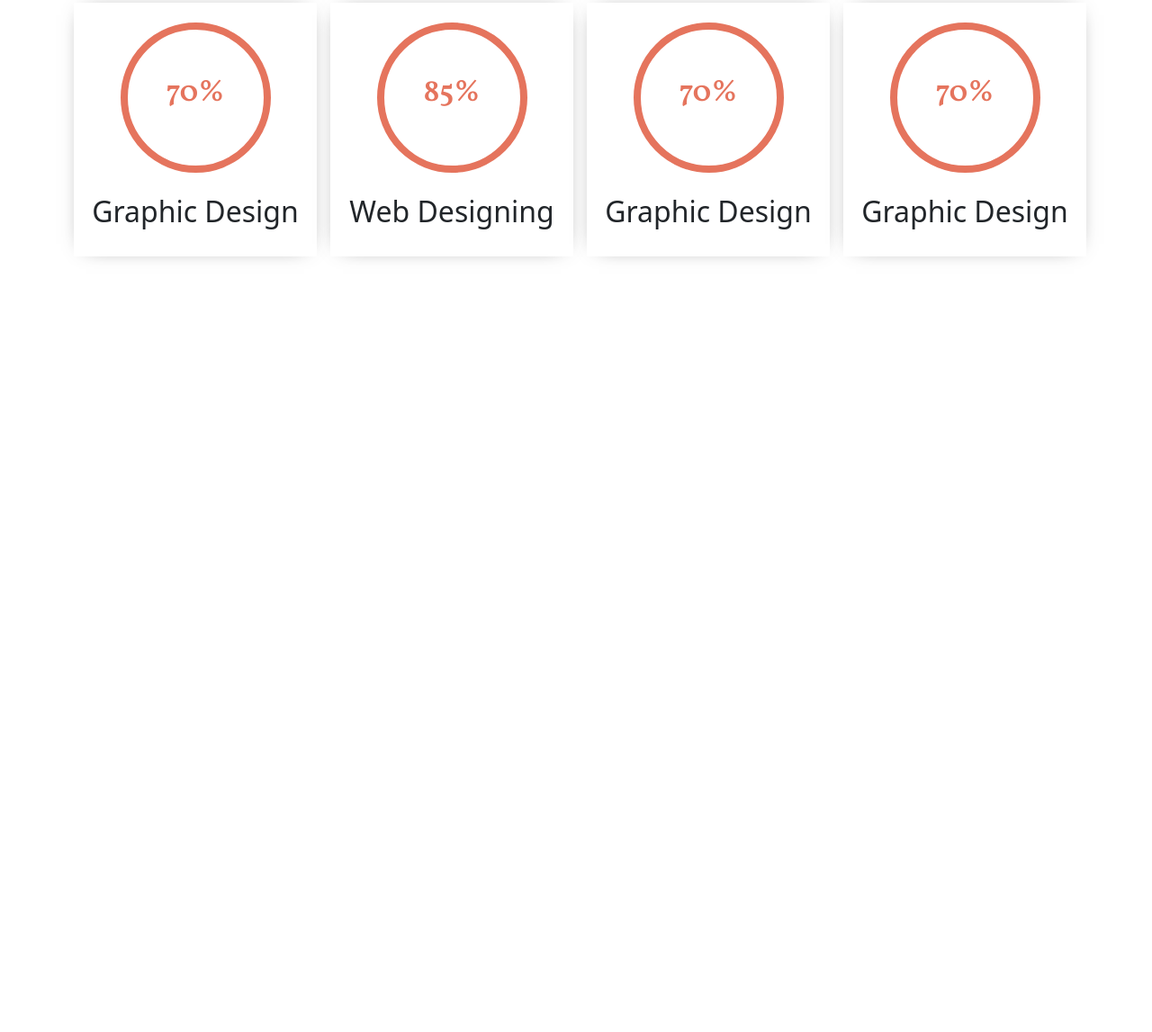
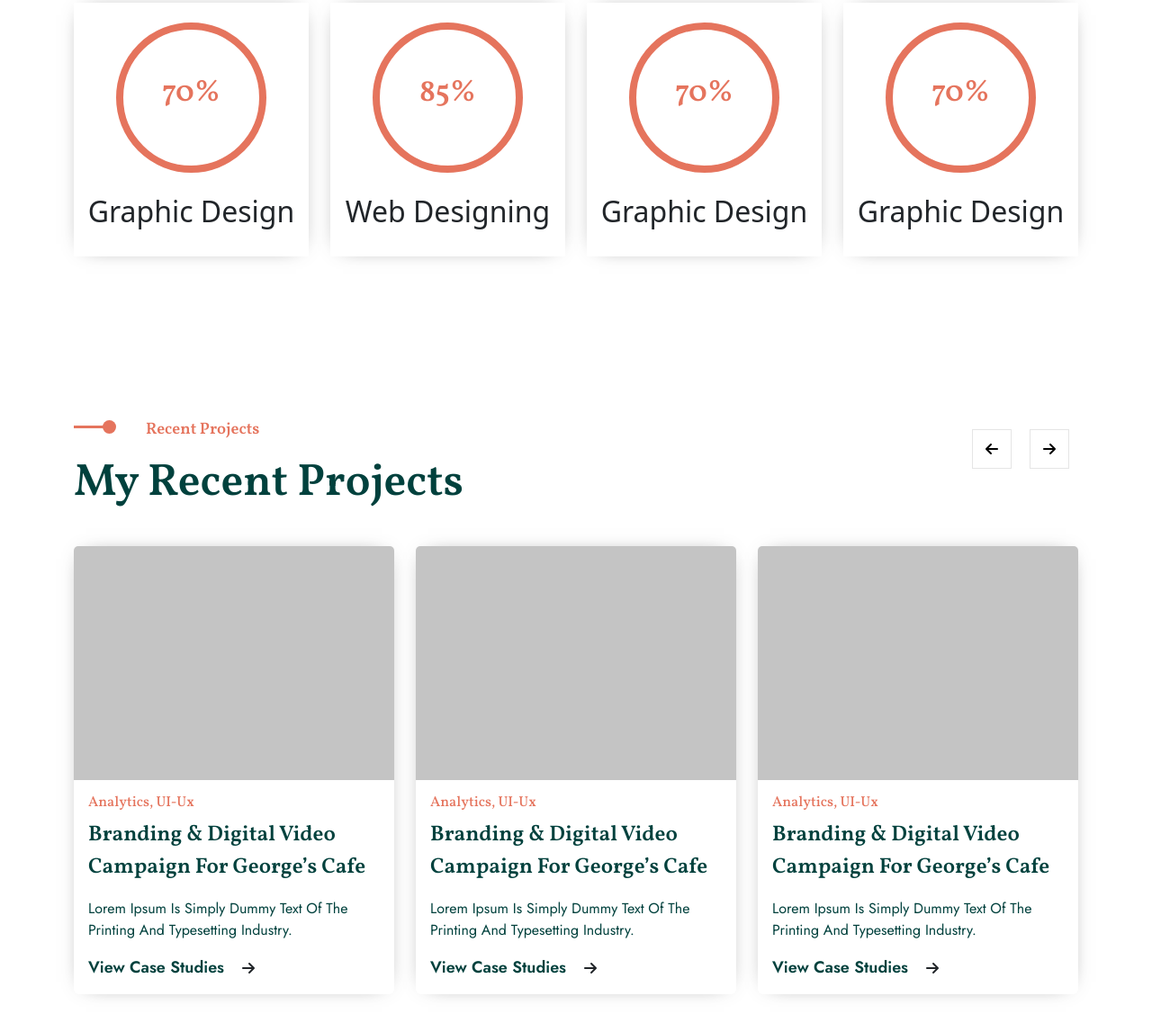
Before and after one commit to sajibkhandev/Safwan_2402, a plain HTML site: page index.html in a window 1280 px wide. Shown: the part 2464-3611 px from the top of the page at 90% size. Before the commit the page ends 2871 px from the top, so only its background shows below. Drawn offline with Linux system fonts and the light colour scheme.

Commit message:
project done

```diff
--- a/css/style.css
+++ b/css/style.css
@@ -77,6 +77,13 @@
     margin: 0 auto;
     text-align: center;
 
+}
+
+ul,ol{
+    list-style: none;
+}
+a{
+    text-decoration: none;
 }
 
 /* common css end */
@@ -290,7 +297,7 @@
 /* progresber part start */
 
 .main_box {
-    width: 270px;
+    width: 100%;
     height: 282px;
     background: white;
     -webkit-box-shadow: 0px 0px 23px -14px rgba(0, 0, 0, 0.75);
@@ -324,3 +331,113 @@
 }
 
 /* progresber part end */
+/* Prject part start */
+
+.project{
+    padding: 60px 0px;
+
+}
+.project .title h4 {
+    padding-left: 80px;
+
+    text-align: left;
+
+}
+.project .title h2 {
+
+    margin: 0 ;
+    text-align: left;
+}
+.project .title h4::before {
+
+    left: 32px;
+
+}
+.project .title h4::after {
+
+    left: 0%;
+
+}
+.project .box{
+    justify-content: space-between;
+}
+
+.project .icon ul{
+    display: flex;
+}
+.project .icon ul li{
+    margin: 10px;
+    width: 44px;
+    height: 44px;
+    display: flex;
+    justify-content: center;
+    align-items: center;
+    background: white;
+    border: 1px solid rgba(0, 0, 0,0.1);
+    color: black;
+    transition: .4s;
+}
+.project .icon ul li:hover{
+    background: #E5745D;
+    color: white;
+    border: transparent;
+
+}
+
+.project .card{
+    margin-top: 40px;
+    border: 0px;
+    width: 100% !important;
+    -webkit-box-shadow: 0px 0px 23px -14px rgba(0, 0, 0, 0.75);
+    -moz-box-shadow: 0px 0px 23px -14px rgba(0, 0, 0, 0.75);
+    box-shadow: 0px 0px 23px -14px rgba(0, 0, 0, 0.75);
+}
+.project .card .card-title{
+   font-size: 16px;
+   color: #E5745D;
+   font-weight: 500;
+   font-family: "Vollkorn", system-ui;
+}
+.project .card .card-text{
+   font-size: 24px;
+   color: #00413D;
+   font-weight: 600;
+   font-family: "Vollkorn", system-ui;
+   width: 310px;
+}
+.project .card .card-text-2{
+   font-size: 16px;
+   color: #00413D;
+   font-weight: 400;
+   font-family: "Jost", sans-serif;
+   width: 289px;
+}
+
+.project .card_box{
+    display: flex;
+    column-gap: 20px;
+    align-items: center;
+
+
+}
+.project .card_box a{
+    font-size: 18px;
+    color: #00413D;
+    font-weight: 600;
+    font-family: "Jost", sans-serif;
+    transition: .4s;
+
+}
+.project .card .card_box  .icon{
+    transition: .4s;
+}
+
+.project .card:hover .card_box a{
+    color: #E5745D;
+
+}
+.project .card:hover .card_box  .icon{
+    color: #E5745D ;
+
+}
+/* Prject part end */
--- a/index.html
+++ b/index.html
@@ -207,7 +207,7 @@
 
   <section>
      <div class="container">
-       <div class="row">
+       <div class="row justify-content-between">
           <div class="col-lg-3">
             <div class="main_box">
               <div class="pain_box">
@@ -247,6 +247,79 @@
  <!-- ===============================
        progresber Part end
   ================================= -->
+ <!-- ===============================
+       Project Part start
+  ================================= -->
+
+    <section class="project">
+       <div class="container">
+       <div class="box">
+        <div class="title title3">
+          <h4>Recent Projects</h4>
+          <h2>My Recent Projects</h2>
+        </div>
+        <div class="icon">
+         <ul>
+          <li><i class="fa-solid fa-arrow-left"></i></li>
+          <li><i class="fa-solid fa-arrow-right"></i></li>
+         </ul>
+        </div>
+       </div>
+
+       <div class="row">
+          <div class="col-lg-4">
+            <div class="card" style="width: 18rem;">
+              <img src="./images/project1.png" class="card-img-top" alt="...">
+              <div class="card-body">
+                <h5 class="card-title">Analytics, UI-Ux</h5>
+                <p class="card-text">Branding & Digital Video Campaign For George’s Cafe</p>
+                <p class="card-text-2">Lorem Ipsum Is Simply Dummy Text Of The
+                  Printing And Typesetting Industry.</p>
+                <div class="card_box">
+                  <a href="#">View Case Studies</a>
+                <i class="fa-solid fa-arrow-right icon"></i>
+                </div>
+              </div>
+            </div>
+          </div>
+          <div class="col-lg-4">
+            <div class="card" style="width: 18rem;">
+              <img src="./images/project1.png" class="card-img-top" alt="...">
+              <div class="card-body">
+                <h5 class="card-title">Analytics, UI-Ux</h5>
+                <p class="card-text">Branding & Digital Video Campaign For George’s Cafe</p>
+                <p class="card-text-2">Lorem Ipsum Is Simply Dummy Text Of The
+                  Printing And Typesetting Industry.</p>
+                <div class="card_box">
+                  <a href="#">View Case Studies</a>
+                <i class="fa-solid fa-arrow-right icon"></i>
+                </div>
+              </div>
+            </div>
+          </div>
+          <div class="col-lg-4">
+            <div class="card" style="width: 18rem;">
+              <img src="./images/project1.png" class="card-img-top" alt="...">
+              <div class="card-body">
+                <h5 class="card-title">Analytics, UI-Ux</h5>
+                <p class="card-text">Branding & Digital Video Campaign For George’s Cafe</p>
+                <p class="card-text-2">Lorem Ipsum Is Simply Dummy Text Of The
+                  Printing And Typesetting Industry.</p>
+                <div class="card_box">
+                  <a href="#">View Case Studies</a>
+                <i class="fa-solid fa-arrow-right icon"></i>
+                </div>
+              </div>
+            </div>
+          </div>
+
+       </div>
+
+       </div>
+    </section>
+ <!-- ===============================
+       Project Part end
+  ================================= -->
 
 
 
```
Also changed, not shown: images/project1.png (added).
